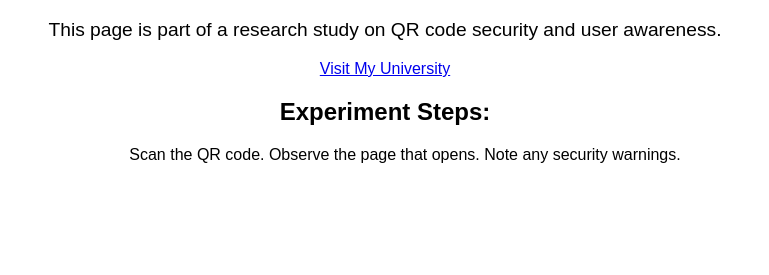
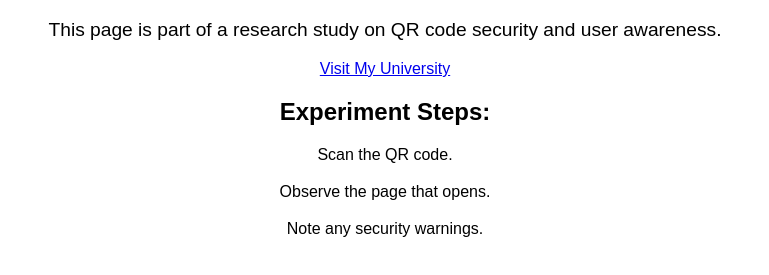
Before and after one commit to Manu9332/QR-Phishing-Simulation, a plain HTML site: page index.html in a window 1280 px wide. Shown: the part 119-394 px from the top of the page, without its empty margins (255-1024 px from the left). Drawn offline with Linux system fonts and the light colour scheme.

Commit message:
Update index.html

```diff
--- a/index.html
+++ b/index.html
@@ -22,10 +22,8 @@
   <p>This page is part of a research study on QR code security and user awareness.</p>
   <a href="https://www.bucks.ac.uk/">Visit My University</a>
   <h2>Experiment Steps:</h2>
-<ol>
-   Scan the QR code.
-   Observe the page that opens.
-   Note any security warnings.
-</ol>
+   <p></p>Scan the QR code.</p>
+   <p></p>Observe the page that opens.</p>
+   <p></p>Note any security warnings.</p>
 </body>
 </html>
```
